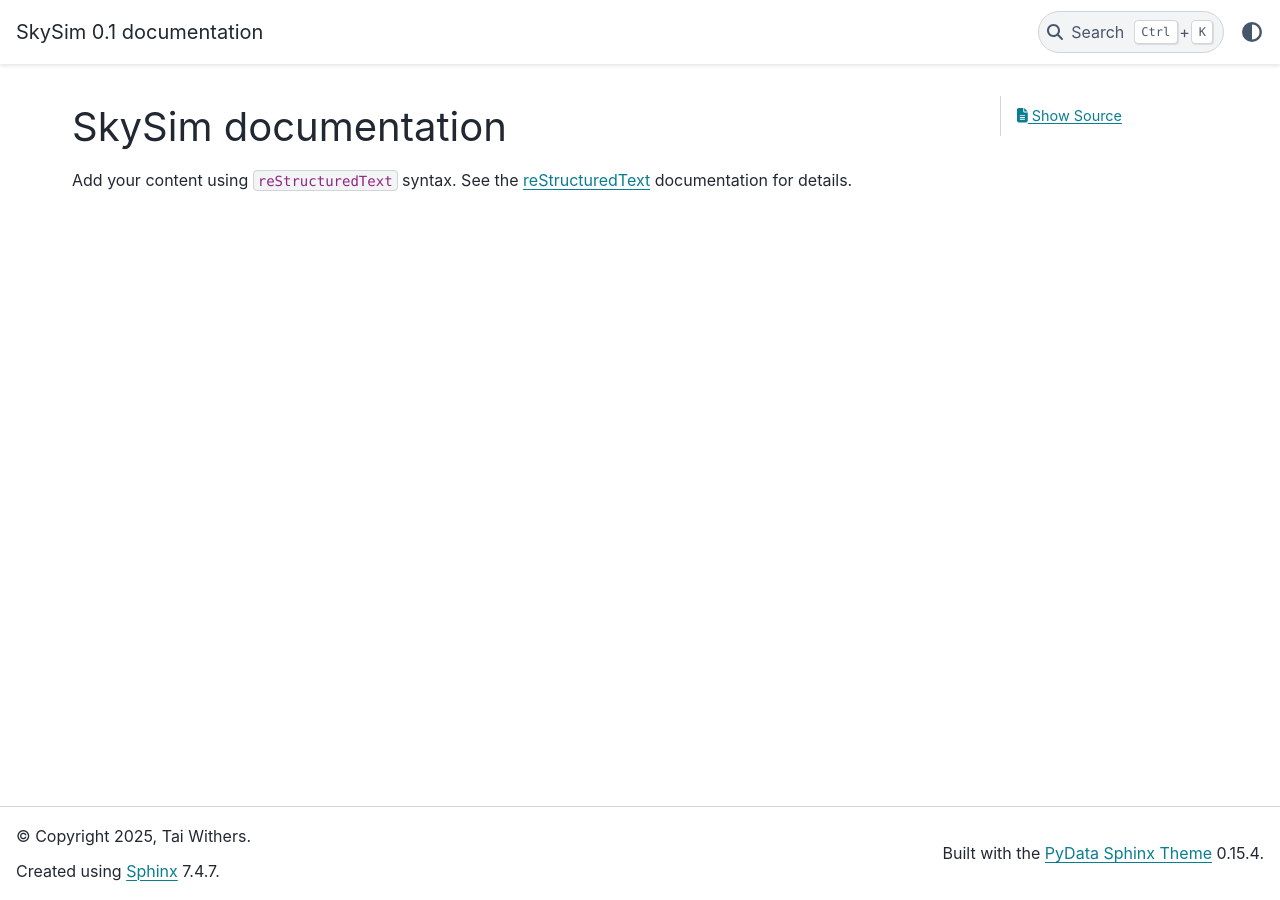
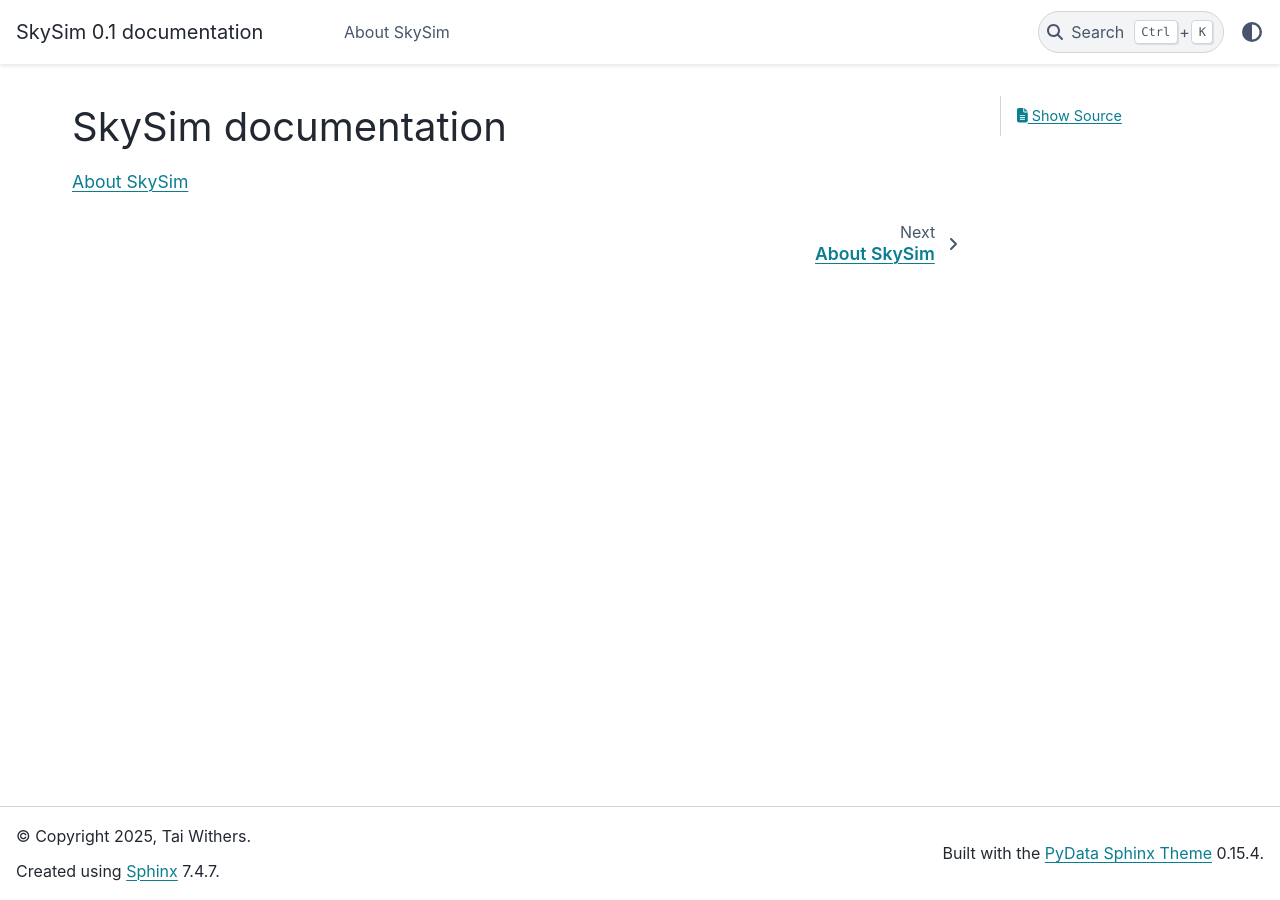
Before and after one commit to taiwithers/SkySim, a Sphinx documentation site: the page built from docs/source/index.rst, in a window 1280 px wide. Built offline with Sphinx 7.4.7 and the PyData theme 0.15.4, drawn with Linux system fonts in a browser that asks for light colours; pages that are not in the unit, such as notebooks, are missing from menus.

Commit message:
docs: playing around with rst

```diff
--- a/docs/source/index.rst
+++ b/docs/source/index.rst
@@ -1,18 +1,8 @@
-.. SkySim documentation master file, created by
-   sphinx-quickstart on Thu Feb 27 16:18:34 2025.
-   You can adapt this file completely to your liking, but it should at least
-   contain the root `toctree` directive.
-
 SkySim documentation
 ====================
 
-Add your content using ``reStructuredText`` syntax. See the
-`reStructuredText <https://www.sphinx-doc.org/en/master/usage/restructuredtext/index.html>`_
-documentation for details.
+.. toctree::
+   :maxdepth: 1
 
-
-.. toctree::
-   :maxdepth: 2
-   :caption: Contents:
-
-   generated/modules
+   about
+   API documentation <generated/modules>
```
Also changed, not shown: docs/source/about.md (added, +3 -0 lines).
